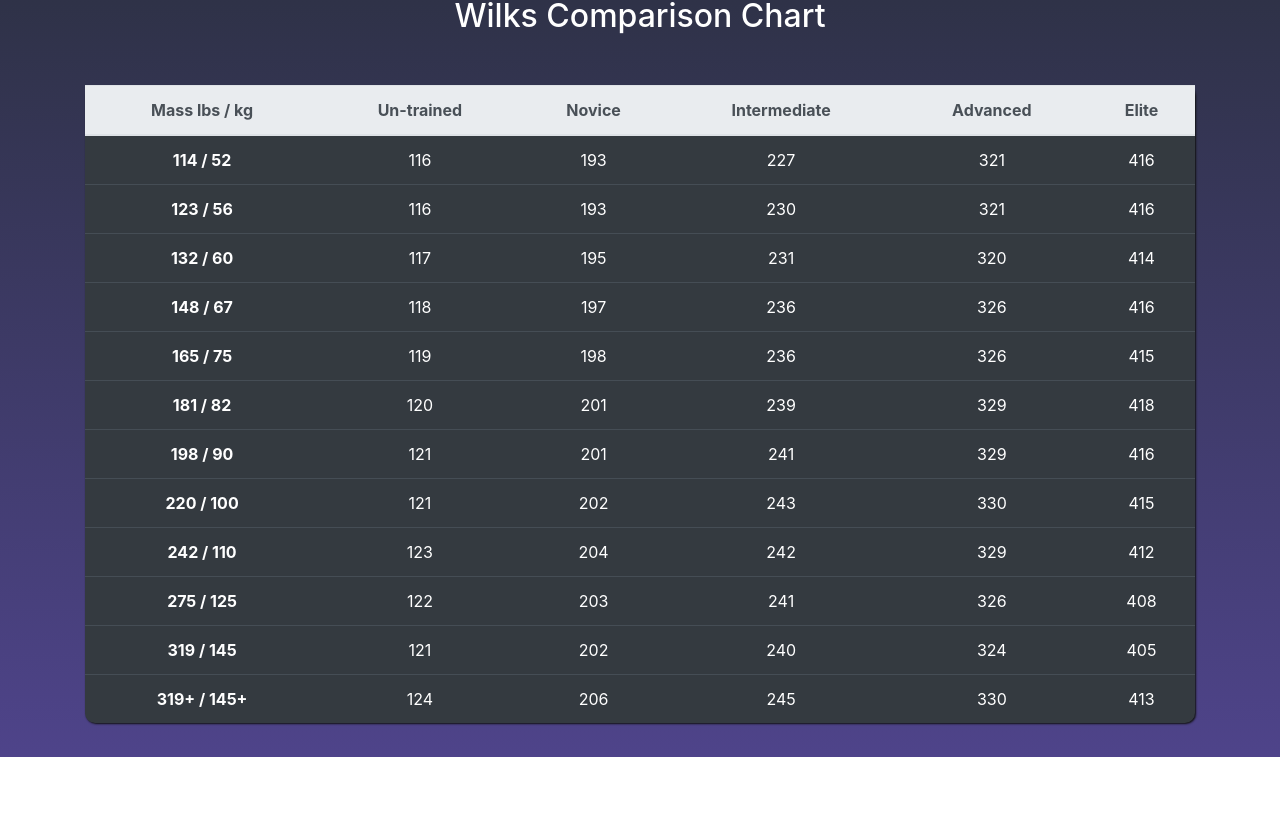
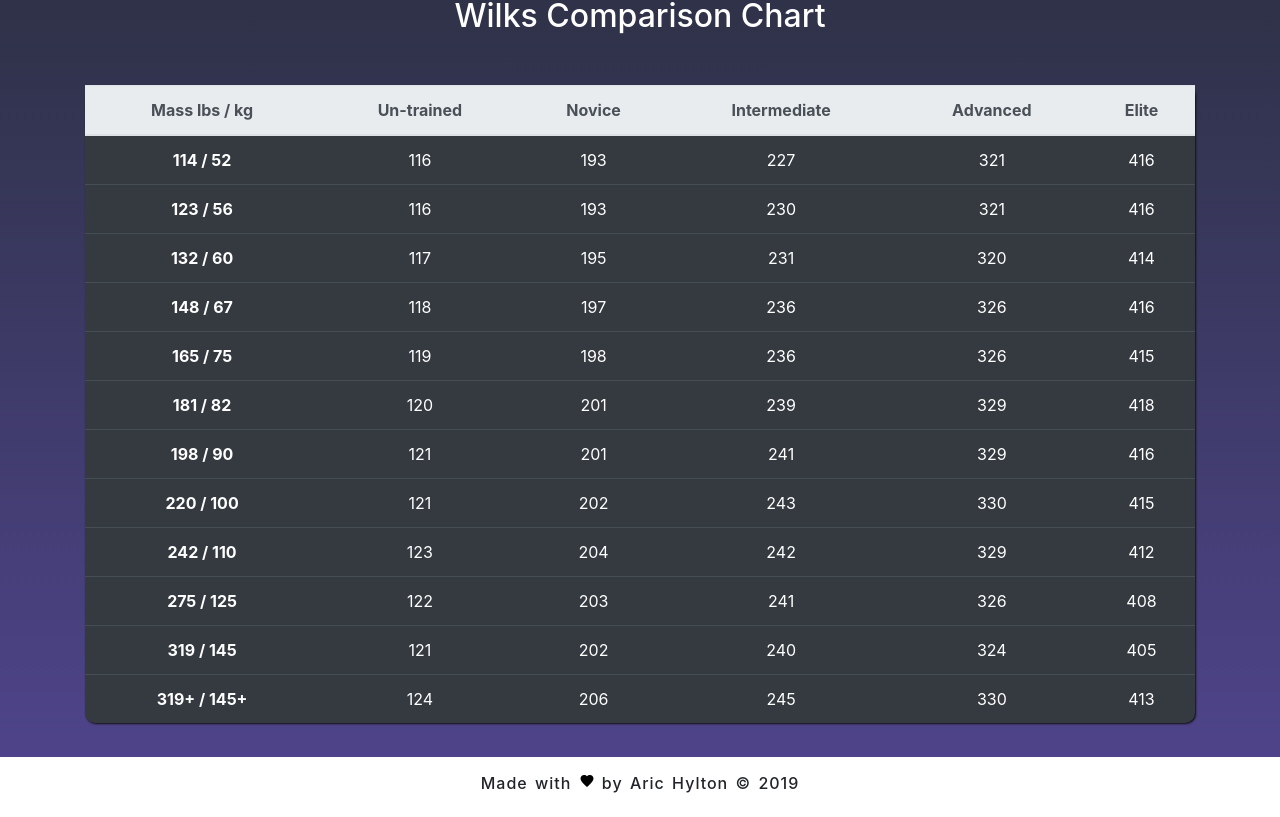
Before and after one commit to arichylton/aric-hylton-POWER, a React (Create React App) app: page /wilks in a window 1280 px wide. Shown: the part 1051-1868 px from the top of the page. Before the commit the page ends 1808 px from the top, so only its background shows below. Built offline with nearby package versions, Linux system fonts and the light colour scheme; a web font is replaced by a local one.

Commit message:
added footer

```diff
--- a/public/index.html
+++ b/public/index.html
@@ -37,6 +37,7 @@
       To begin the development, run `npm start` or `yarn start`.
       To create a production bundle, use `npm run build` or `yarn build`.
     -->
+    <script src="https://unpkg.com/ionicons@4.5.5/dist/ionicons.js"></script>
     <script src="https://code.jquery.com/jquery-3.3.1.slim.min.js" integrity="sha384-q8i/X+965DzO0rT7abK41JStQIAqVgRVzpbzo5smXKp4YfRvH+8abtTE1Pi6jizo" crossorigin="anonymous"></script>
     <script src="https://cdnjs.cloudflare.com/ajax/libs/popper.js/1.14.7/umd/popper.min.js" integrity="sha384-UO2eT0CpHqdSJQ6hJty5KVphtPhzWj9WO1clHTMGa3JDZwrnQq4sF86dIHNDz0W1" crossorigin="anonymous"></script>
     <script src="https://stackpath.bootstrapcdn.com/bootstrap/4.3.1/js/bootstrap.min.js" integrity="sha384-JjSmVgyd0p3pXB1rRibZUAYoIIy6OrQ6VrjIEaFf/nJGzIxFDsf4x0xIM+B07jRM" crossorigin="anonymous"></script>
--- a/src/components/App.css
+++ b/src/components/App.css
@@ -2,3 +2,10 @@ body {
     margin: 0;
     padding: 0;
 }
+
+.main-body{
+    display: flex;
+    flex-direction: column;
+    justify-content: space-between;
+    min-height: 93.1vw;
+}
--- a/src/components/App.js
+++ b/src/components/App.js
@@ -13,6 +13,7 @@ import Stretching from './Stretching/Stretching';
 import Partners from './Partners/Partners';
 import Diet from './Diet/Diet';
 import Meditation from './Meditation/Meditation';
+import Footer from './Footer/Footer';
 import './App.css';
 
 class App extends React.Component {
@@ -20,6 +21,8 @@ class App extends React.Component {
 		return (
 			<Router>
 				<div className="tc">
+					<div className="main-body">
+						<div className='upper'>
 							<Header />
 							<Switch>
 								<Route path="/" exact component={Home} />
@@ -35,6 +38,12 @@ class App extends React.Component {
 								<Route path="/goals" exact component={Goals} />
 							</Switch>
 						</div>
+
+						<div>
+							<Footer />
+						</div>
+					</div>
+				</div>
 			</Router>
 		);
 	}
--- /dev/null
+++ b/src/components/Footer/Footer.css
@@ -0,0 +1,14 @@
+footer {
+    width:100%;
+    height:60px;   /* Height of the footer */
+    background:rgb(255, 255, 255);
+ }
+
+.heart ion-icon {
+    color: rgba(255, 0, 0, 0.815);
+    margin: -3px 5px;
+    vertical-align: center;
+}
+.heart ion-icon:hover {
+    color: #000;
+}
--- /dev/null
+++ b/src/components/Footer/Footer.js
@@ -0,0 +1,27 @@
+import React, { useState } from 'react';
+
+import './Footer.css';
+
+const Footer = () => {
+	const [ hovered, setHovered ] = useState(false);
+	const toggleHover = () => setHovered(!hovered);
+
+	return (
+		<footer className='centered'>
+			<div className="centered">
+				<h4
+					style={{ wordSpacing: 2, letterSpacing: 1, fontSize: '100%' }}
+					className="grow"
+					onMouseEnter={toggleHover}
+					onMouseLeave={toggleHover}
+				>
+					{' '}
+					Made with <ion-icon name="heart" style={hovered ? { color: 'red' } : { color: 'black' }} /> by Aric
+					Hylton &copy; 2019
+				</h4>
+			</div>
+		</footer>
+	);
+};
+
+export default Footer;
--- a/src/components/Header/Header.js
+++ b/src/components/Header/Header.js
@@ -7,6 +7,9 @@ import './Header.css';
 import dumbell from '../../pics/dumbell.png';
 
 class Header extends React.Component {
+	componentDidMount() {
+		window.scrollTo(0, 0);
+	}
 
 	renderIsSignedIn() {
 		if (!this.props.user.email) {
--- a/src/components/Wilks/Wilks.js
+++ b/src/components/Wilks/Wilks.js
@@ -19,6 +19,7 @@ class Wilks extends React.Component {
 	}
 
 	componentDidMount() {
+		window.scrollTo(0, 0);
 		this.setState({ wilksList: this.props.user.wilks });
 	}
 
```
Lines whose indentation alone changed are shown as unchanged.
